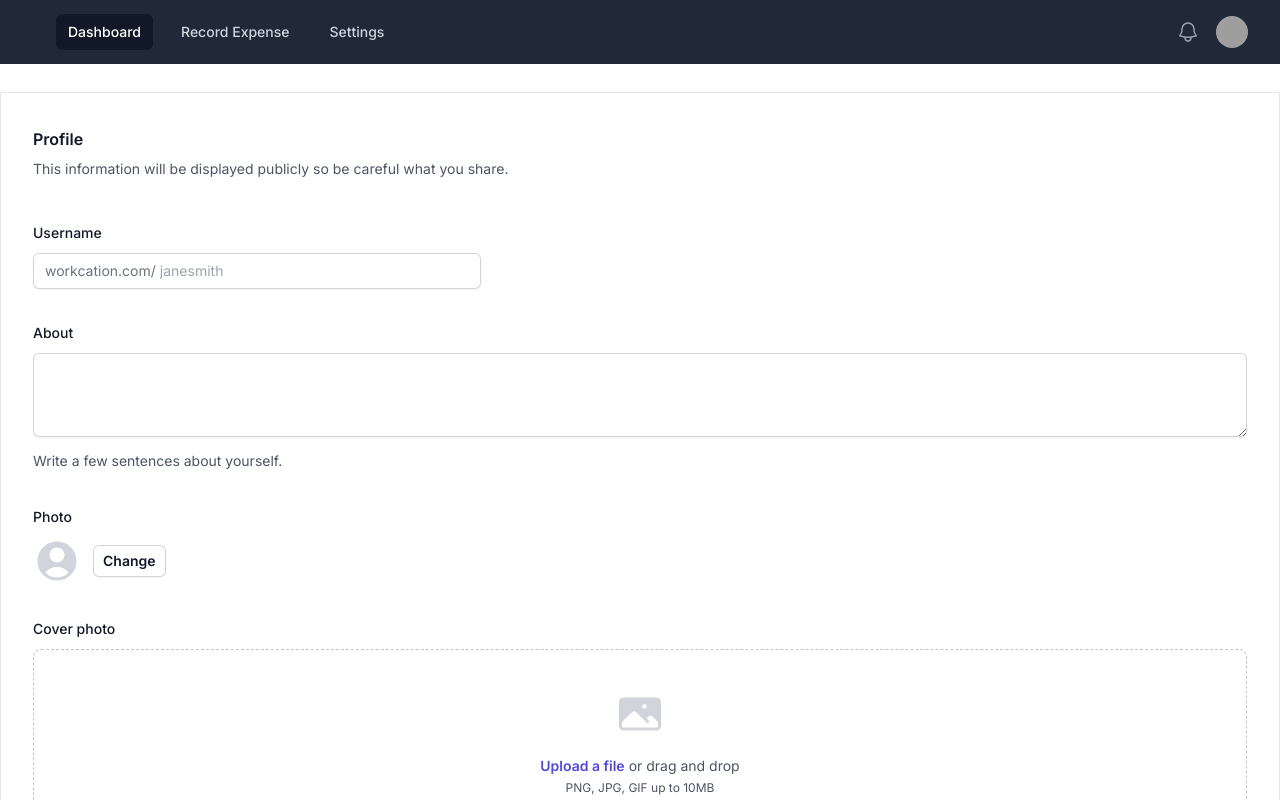
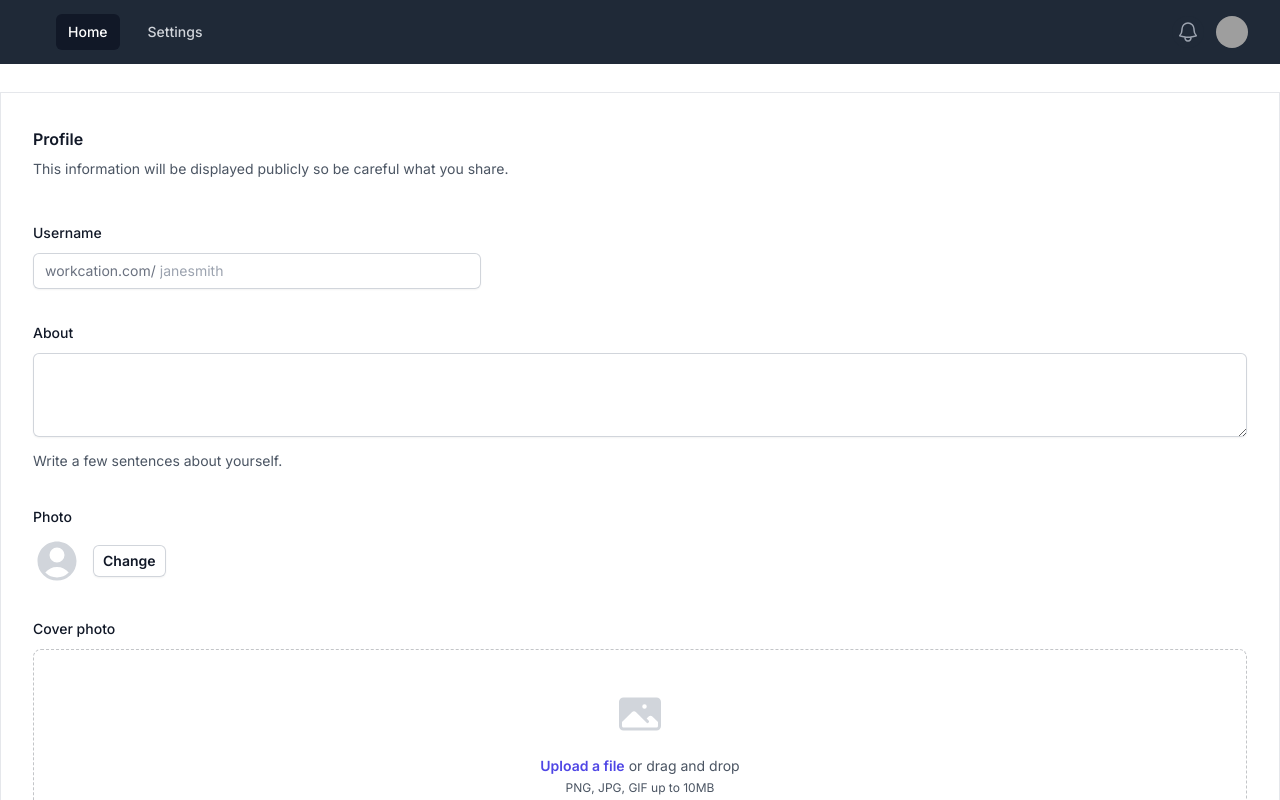
Before and after one commit to andychowhh/expense-tracker, a Next.js app in the folder web/: page /settings in a window 1280 px wide. Shown: the top 800 px of the page. Built offline with nearby package versions, Linux system fonts and the light colour scheme; grey boxes are pictures that could not be loaded.

Commit message:
Clear Route

```diff
--- a/web/components/Navbar/index.tsx
+++ b/web/components/Navbar/index.tsx
@@ -6,8 +6,7 @@ import { Bars3Icon, BellIcon, XMarkIcon } from "@heroicons/react/24/outline";
 import Image from "next/image";
 
 const navigation = [
-  { name: "Dashboard", href: "/", current: true },
-  { name: "Record Expense", href: "/record-expense", current: false },
+  { name: "Home", href: "/", current: true },
   { name: "Settings", href: "/settings", current: false },
 ];
 
```
